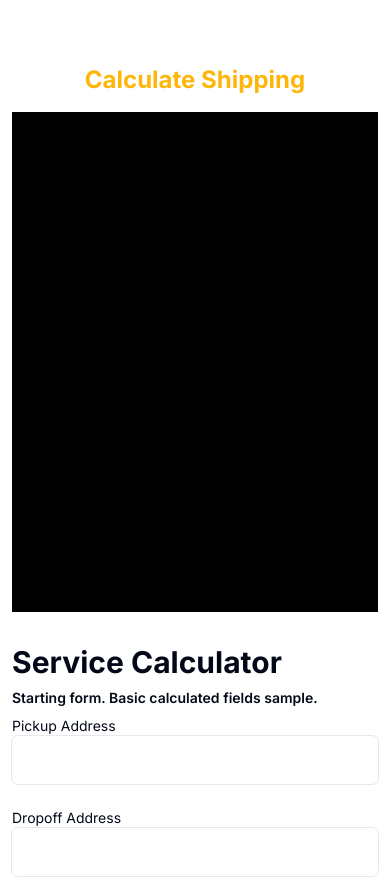
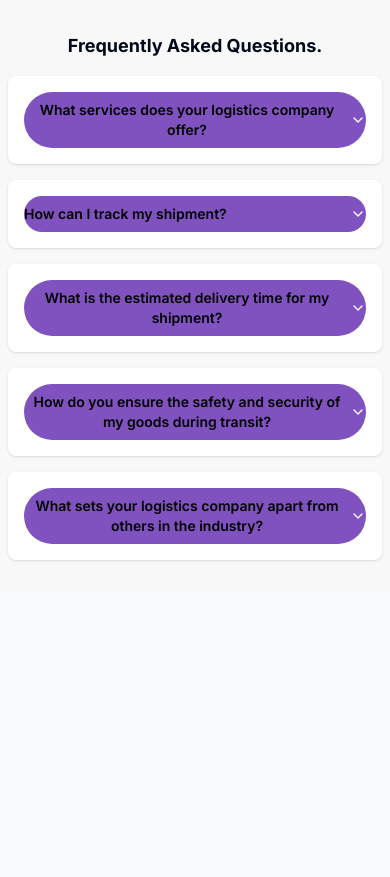
Before and after one commit to ieadeleke/dashboard, a Next.js app: page /start in a window 390 px wide. Shown: the top 877 px of the page. After the commit the page ends 844 px from the top, so only its background shows below. Built offline with nearby package versions, Linux system fonts and the light colour scheme.

Commit message:
added responsiveness to faq

```diff
--- a/src/components/page_components/landing-page/faq/index.tsx
+++ b/src/components/page_components/landing-page/faq/index.tsx
@@ -38,20 +38,22 @@ export const FAQ = () => {
   return (
     <div className="flex flex-col items-center bg-[#F8F8F8] py-8">
       <div className="flex flex-col gap-4">
-        <h1 className="font-bold text-2xl text-center">
+        <h1 className="font-bold text-lg text-center md:text-2xl">
           Frequently Asked Questions.
         </h1>
 
-        <div className="w-[800px]">
-          <Accordion
-            type="single"
-            collapsible
-            className="flex flex-col gap-4"
-          >
+        <div className="w-full px-2 lg:w-[800px]">
+          <Accordion type="single" collapsible className="flex flex-col gap-4">
             {faqs.map((item) => (
-              <AccordionItem key={item.title} value={item.title} className="bg-white shadow p-4 rounded-lg">
+              <AccordionItem
+                key={item.title}
+                value={item.title}
+                className="bg-white shadow p-4 rounded-lg"
+              >
                 <AccordionTrigger className="p-0 py-2">
-                  <h1 className="text-black font-bold">{item.title}</h1>
+                  <h1 className="text-black font-semibold text-sm">
+                    {item.title}
+                  </h1>
                 </AccordionTrigger>
                 <AccordionContent className="text-sm mt-4 text-gray-600">
                   {item.description}
--- a/src/pages/start.tsx
+++ b/src/pages/start.tsx
@@ -22,10 +22,10 @@ export default function HomePage() {
         {/* <OurServices /> */}
         {/* <EkoMileLogistics /> */}
         {/* <BecomeAPartner /> */}
-        <CalculateShipping />
-        {/* <Testimonials />
+        {/* <CalculateShipping /> */}
+        {/* <Testimonials /> */}
         <FAQ />
-        <DownloadApp />
+        {/* <DownloadApp />
         <div className="bg-[#333333]">
           <ContactUs />
           <Footer />
```
